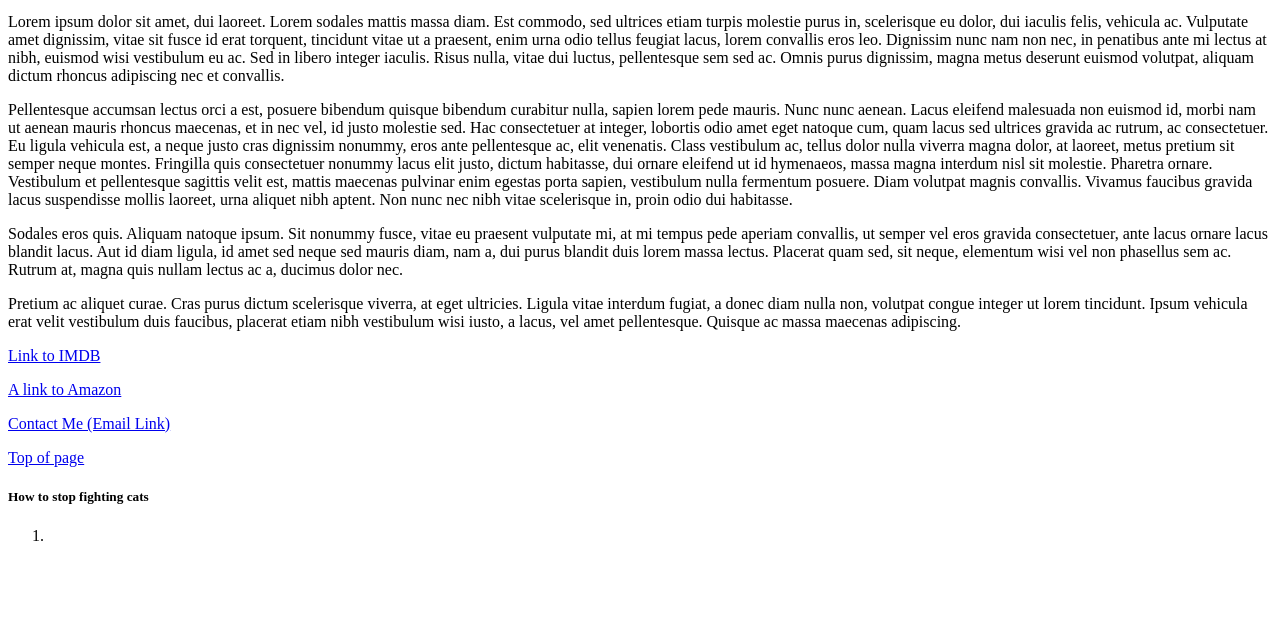
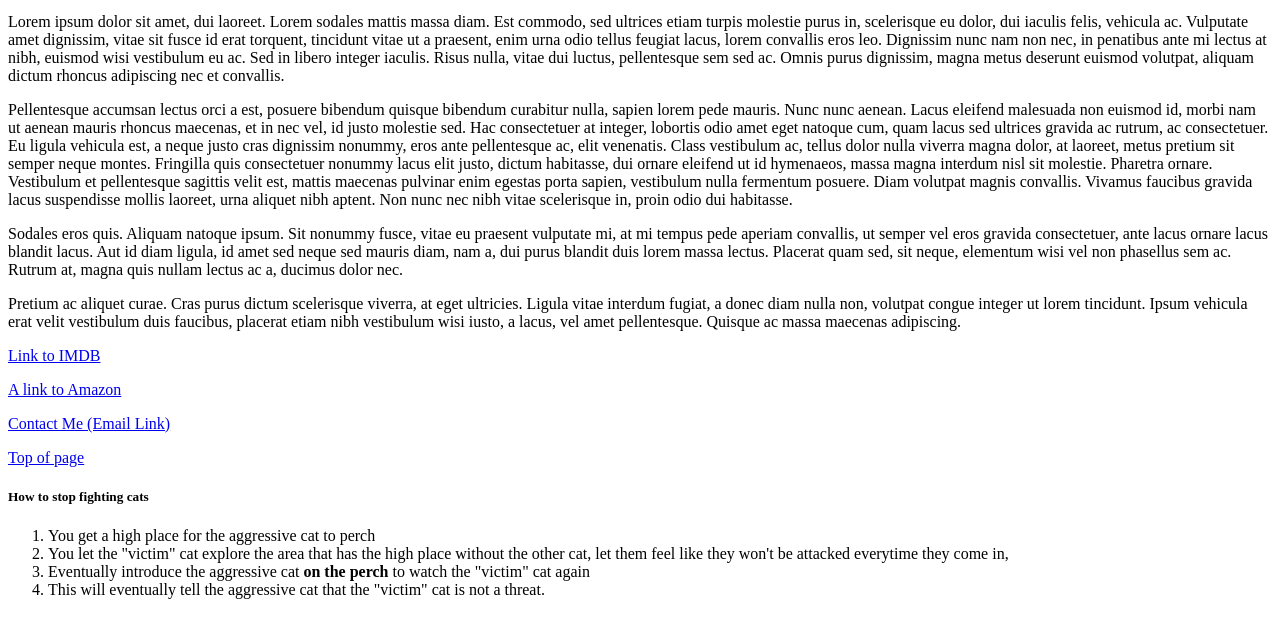
Before and after one commit to KatLikesCoffee/2019htmlintro, a plain HTML site: page index.html in a window 1280 px wide. Shown: the part 101-738 px from the top of the page. Drawn offline with Linux system fonts and the light colour scheme.

Commit message:
Added List

```diff
--- a/index.html
+++ b/index.html
@@ -23,7 +23,10 @@
 
    <h5>How to stop fighting cats</h5>
    <ol>
-       <li></li>
+       <li>You get a high place for the aggressive cat to perch</li>
+       <li>You let the "victim" cat explore the area that has the high place without the other cat, let them feel like they won't be attacked everytime they come in,</li>
+       <li>Eventually introduce the aggressive cat <strong>on the perch</strong> to watch the "victim" cat again</li>
+       <li>This will eventually tell the aggressive cat that the "victim" cat is not a threat.</li>
    </ol>
 
 
```
